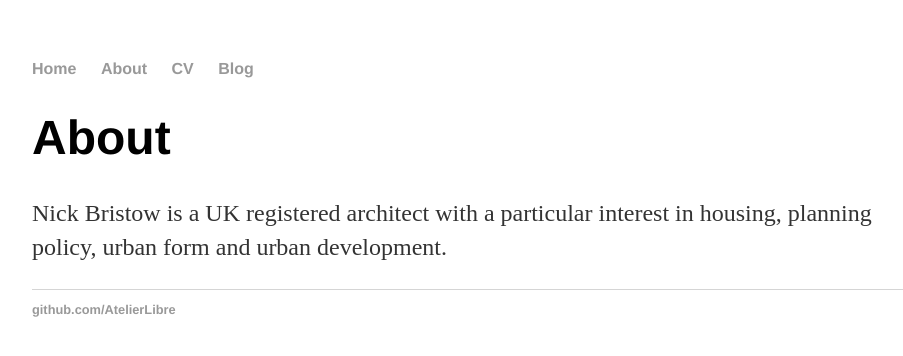
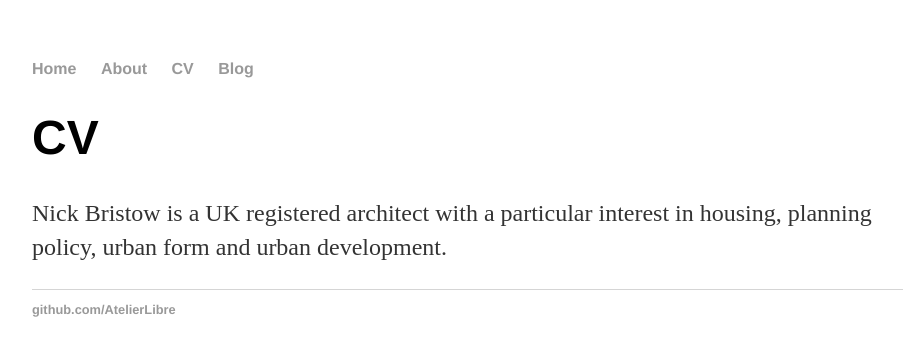
Before and after one commit to AtelierLibre/AtelierLibre.github.io, a Jekyll site: the page built from cv/index.html, in a window 1280 px wide. Shown: the top 356 px of the page, without its empty margins (160-1063 px from the left). Built offline with Jekyll 4.4.1, drawn with Linux system fonts in a browser that asks for light colours.

Commit message:
change About to CV

```diff
--- a/cv/index.html
+++ b/cv/index.html
@@ -3,7 +3,7 @@ layout: default
 title: About
 ---
 <div class="blurb">
-	<h1>About</h1>
+	<h1>CV</h1>
 	<p>Nick Bristow is a UK registered architect with a particular interest in housing, planning policy, urban form and urban development.</p>
 </div>
 
```
